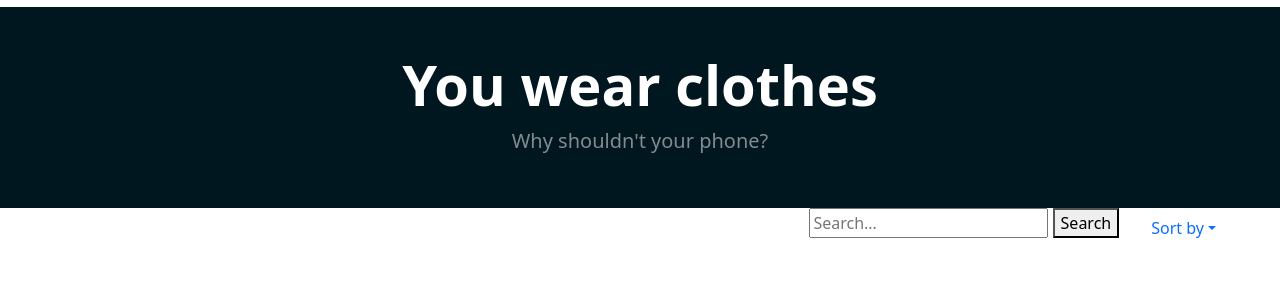
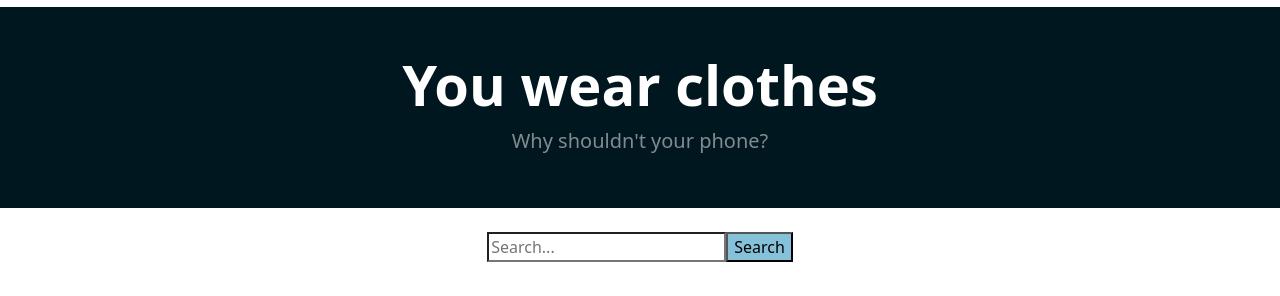
Before and after one commit to Presicci/PhoneCaseDotCom, a Django app: page / in a window 1280 px wide. Shown: the part 49-345 px from the top of the page. Run offline with Django 4.2, Linux system fonts and the light colour scheme; data comes from the database, SQL or seed files in the repository; parts of the project's set-up code (start-up, migrations or seed data) failed here and were passed over; some libraries are stand-ins or nearby versions.

Commit message:
Centered and styled search bar

```diff
--- a/home/templates/index.html
+++ b/home/templates/index.html
@@ -68,15 +68,16 @@
         <!-------- END MESSAGE FOR LOG OUT ---------->
         </header>
             {% if query_results|length > 0 %}
-                <ul class="d-flex justify-content-end me-5 gap-lg-3">
-                    <form method="POST">
+                <div>
+                    <form method="POST" class="d-flex justify-content-center py-4">
                         <label>
-                            <input type="search" name="search" placeholder="Search...">
+                            <input style="background-color: #ffffff" type="search" name="search" placeholder="Search...">
                         </label>
-                        <button>Search</button>
+                        <button style="background-color: #85c2da" >Search</button>
                     </form>
                     <a class="nav-link dropdown-toggle" id="navbarDropdown" href="#" role="button"
                        data-bs-toggle="dropdown" aria-expanded="false">Sort by</a>
+                    <ul class="d-flex justify-content-end me-5">
                         <ul class="dropdown-menu" aria-labelledby="navbarDropdown">
                             <li>
                                 <form method="POST" action="">
@@ -112,6 +113,7 @@
                             </li>
                         </ul>
                     </ul>
+                </div>
                 <div class="container px-4 px-lg-5 mt-5">
                 <div class="row gx-4 gx-lg-5 row-cols-2 row-cols-md-3 row-cols-xl-4 justify-content-center">
 
```
Lines whose indentation alone changed are shown as unchanged.
